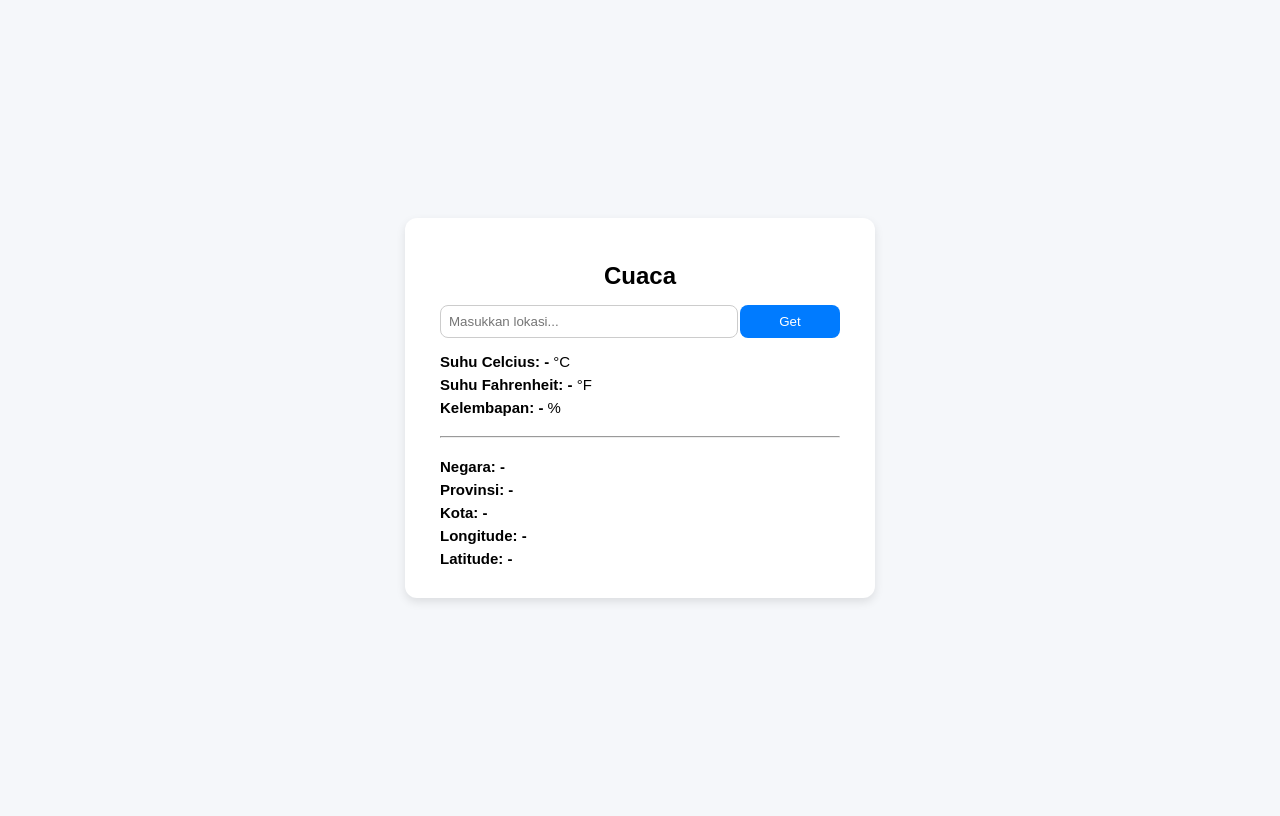
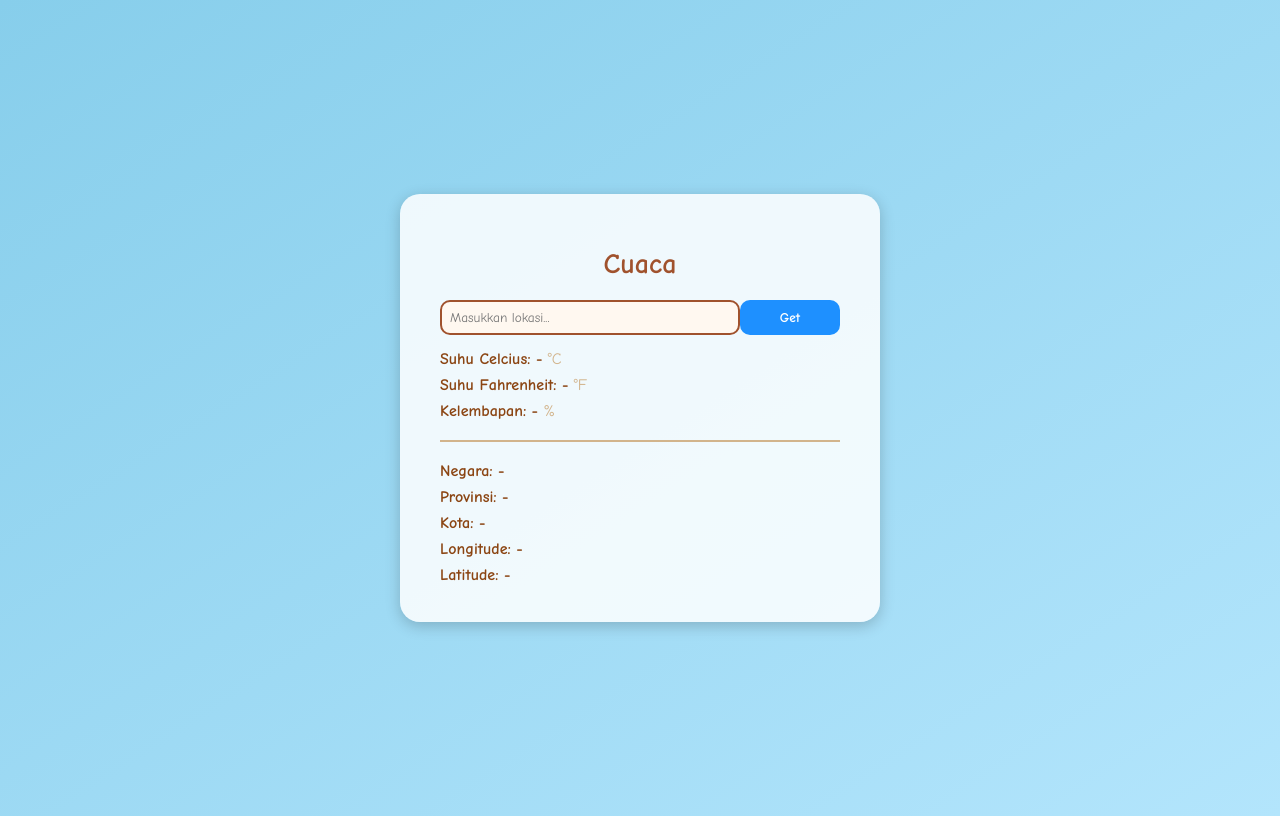
Before and after one commit to syawaliaaaz/162_WeatherApi, a plain HTML site: page index.html in a window 1280 px wide. Drawn offline with nearby package versions, Linux system fonts and the light colour scheme; no server answers.

Commit message:
ubah warna bg jadi biru langit dan ubah font jadi comic sans

```diff
--- a/index.html
+++ b/index.html
@@ -9,25 +9,29 @@
     crossorigin="anonymous" referrerpolicy="no-referrer"></script>
   <style>
     body {
-      font-family: "Poppins", sans-serif;
-      background: #f5f7fa;
+      font-family: "Comic Sans MS", "Comic Sans", cursive;
+      background: linear-gradient(to bottom right, #87ceeb, #b3e5fc);
       display: flex;
       justify-content: center;
       align-items: center;
       height: 100vh;
+      color: #d2b48c; /* coklat muda */
     }
 
     .container {
-      background: white;
-      border-radius: 12px;
-      box-shadow: 0 4px 10px rgba(0, 0, 0, 0.1);
-      padding: 25px 35px;
+      background: rgba(255, 255, 255, 0.85);
+      border-radius: 20px;
+      box-shadow: 0 4px 15px rgba(0, 0, 0, 0.2);
+      padding: 30px 40px;
       width: 400px;
+      text-align: left;
     }
 
     h2 {
       text-align: center;
-      margin-bottom: 15px;
+      margin-bottom: 20px;
+      font-size: 28px;
+      color: #a0522d; /* coklat lebih tua untuk judul */
     }
 
     .input-group {
@@ -39,35 +43,42 @@
     input {
       width: 70%;
       padding: 8px;
-      border: 1px solid #ccc;
-      border-radius: 8px;
+      border: 2px solid #a0522d;
+      border-radius: 10px;
+      background-color: #fff8f0;
+      color: #5c4033;
+      font-family: inherit;
     }
 
     button {
       width: 25%;
-      background: #007bff;
+      background: #1e90ff;
       color: white;
       border: none;
-      border-radius: 8px;
+      border-radius: 10px;
       cursor: pointer;
       transition: 0.3s;
+      font-family: inherit;
+      font-weight: bold;
     }
 
     button:hover {
-      background: #0056b3;
+      background: #4682b4;
     }
 
     hr {
       margin: 20px 0;
+      border: 1px solid #d2b48c;
     }
 
     p {
-      margin: 6px 0;
-      font-size: 15px;
+      margin: 8px 0;
+      font-size: 16px;
     }
 
     span {
       font-weight: bold;
+      color: #8b4513; /* coklat sedang untuk highlight */
     }
   </style>
 </head>
@@ -119,7 +130,6 @@
       });
     }
 
-    // tombol "Get" ditekan
     $("#btnGet").on("click", function () {
       const lokasi = $("#inputLokasi").val();
       if (lokasi === "") {
@@ -129,7 +139,6 @@
       getWeather(lokasi);
     });
 
-    // default: tampilkan cuaca Yogyakarta saat pertama kali
     $(document).ready(function () {
       getWeather("Yogyakarta");
     });
```
